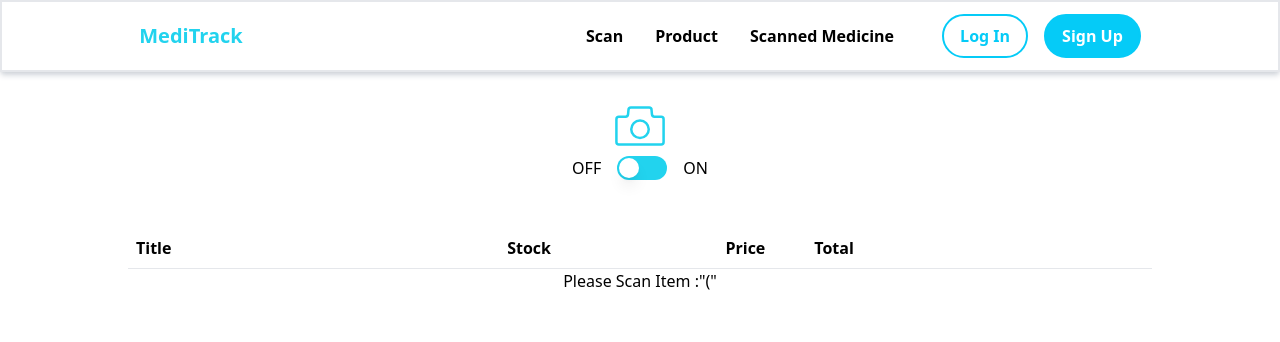
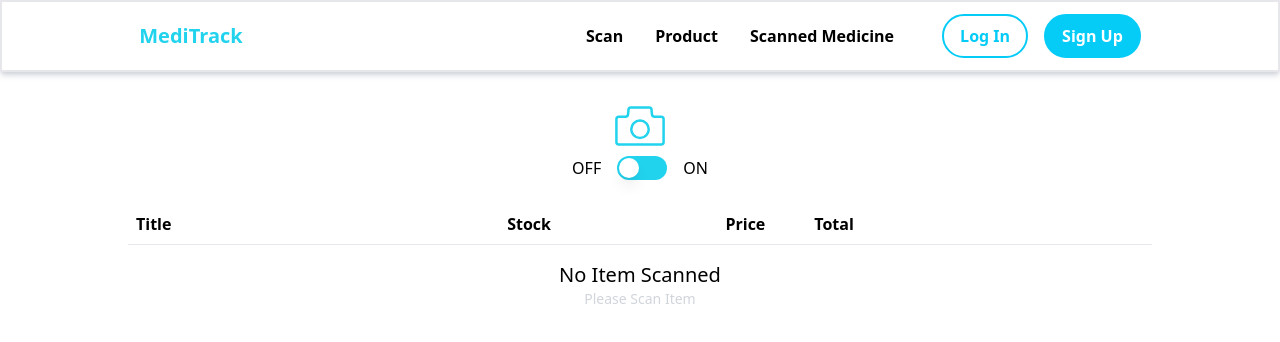
Before and after one commit to Medi-Track/MediTrack, a React (Create React App) app in the folder client/: page /scan in a window 1280 px wide. Shown: the top 342 px of the page. Built offline with nearby package versions, Linux system fonts and the light colour scheme.

Commit message:
some bug fixed

```diff
--- a/client/src/components/CodeScanner.tsx
+++ b/client/src/components/CodeScanner.tsx
@@ -111,12 +111,12 @@ function CodeScanner() {
 				{/* {show && <BarcodeScanner onResult={onDetect} />} */}
 
 				<div
-					className="mt-8 w-full
+					className="mt-2 w-full
 				"
 				>
 					{show && (
 						<button
-							className="  px-3 text-lg text-white bg-cyan-700 "
+							className="  px-3 py-2 text-lg rounded-lg text-white bg-cyan-700 "
 							onClick={() => setTorchOn(!torchOn)}
 						>
 							Switch Torch {torchOn ? "Off" : "On"}
--- a/client/src/pages/ScannedMedicine.tsx
+++ b/client/src/pages/ScannedMedicine.tsx
@@ -105,8 +105,9 @@ const ScannedMedicine = () => {
 					</span>
 				</div>
 			) : (
-				<div className="flex justify-center items-center ">
-					<span>Please Scan Item :"("</span>
+				<div className="flex mt-4 flex-col justify-center items-center ">
+					<span className="text-xl ">No Item Scanned</span>
+					<span className="text-sm text-gray-300">Please Scan Item</span>
 				</div>
 			)}
 		</div>
```
